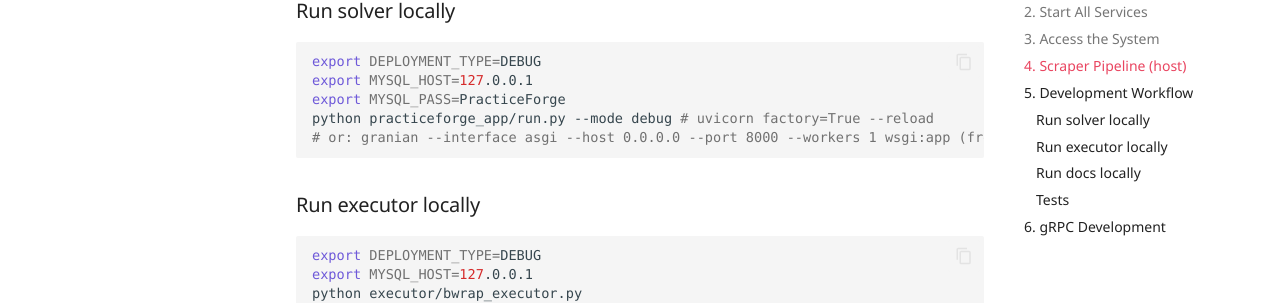
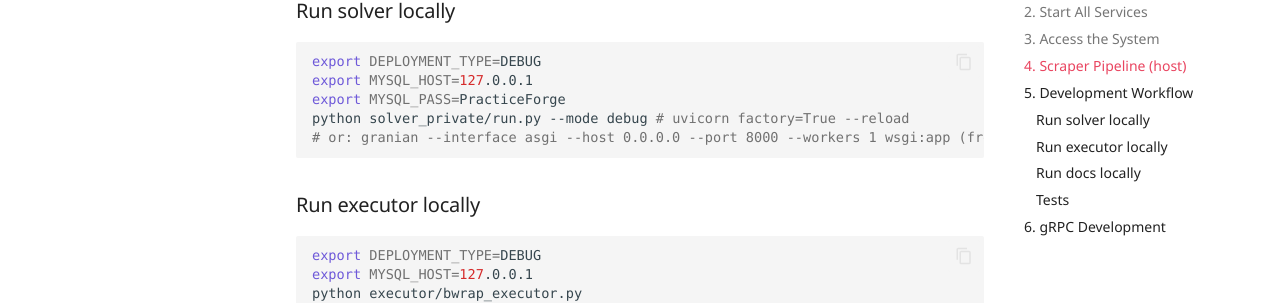
Before and after one commit to NovaProtocol/PracticeForge, an MkDocs documentation site: the page built from documentation/docs/getting-started.md, in a window 1280 px wide and 900 px high, scrolled down 2731 px. Shown: the part 150-453 px from the top of the window. Built offline with MkDocs 1.6.1 and Material for MkDocs 9.7.7, drawn with Linux system fonts in a browser that asks for light colours; some web fonts are replaced; comment, search, counter and statistics services are not loaded.

Commit message:
fix: point the build and tests at the real source directory
The service rename rewrote the app directory name along with the container
names, but the directory is still solver_private/. That left compose pointing
at a Dockerfile that does not exist and the tests importing a package that
does not exist, so neither the image nor the suite could build.

Container names keep the new practiceforge_* form as intended.

````diff
--- a/compose.yaml
+++ b/compose.yaml
@@ -2,7 +2,7 @@
   practiceforge_app:
     build:
       context: .
-      dockerfile: practiceforge_app/Dockerfile
+      dockerfile: solver_private/Dockerfile
     container_name: practiceforge_app
     restart: unless-stopped
     healthcheck:
--- a/documentation/docs/getting-started.md
+++ b/documentation/docs/getting-started.md
@@ -85,8 +85,8 @@
 export DEPLOYMENT_TYPE=DEBUG
 export MYSQL_HOST=127.0.0.1
 export MYSQL_PASS=PracticeForge
-python practiceforge_app/run.py --mode debug # uvicorn factory=True --reload
-# or: granian --interface asgi --host 0.0.0.0 --port 8000 --workers 1 wsgi:app (from practiceforge_app/)
+python solver_private/run.py --mode debug # uvicorn factory=True --reload
+# or: granian --interface asgi --host 0.0.0.0 --port 8000 --workers 1 wsgi:app (from solver_private/)
 ```
 
 ### Run executor locally
--- a/pyproject.toml
+++ b/pyproject.toml
@@ -22,7 +22,7 @@
 "documentation/app.py" = ["E501"]
 "executor/*" = ["E501", "RUF001"]
 "shared/*" = ["E501", "SIM105"]
-"practiceforge_app/*" = ["E501", "SIM105"]
+"solver_private/*" = ["E501", "SIM105"]
 "utilities/scraper/*" = ["E402", "E501", "SIM105", "SIM115"]
 "tests/*" = ["E501", "SIM105"]
 
@@ -43,7 +43,7 @@
 ignore_errors = true
 
 [[tool.mypy.overrides]]
-module = "practiceforge_app.*"
+module = "solver_private.*"
 ignore_errors = true
 
 [[tool.mypy.overrides]]
````
Also changed, not shown: documentation/docs/architecture.md (+2 -2 lines), documentation/docs/docker/index.md (+1 -1 lines), documentation/docs/executor/sandbox.md (+1 -1 lines), documentation/docs/shared/index.md (+1 -1 lines), documentation/docs/solver/index.md (+2 -2 lines), 6 other files.
